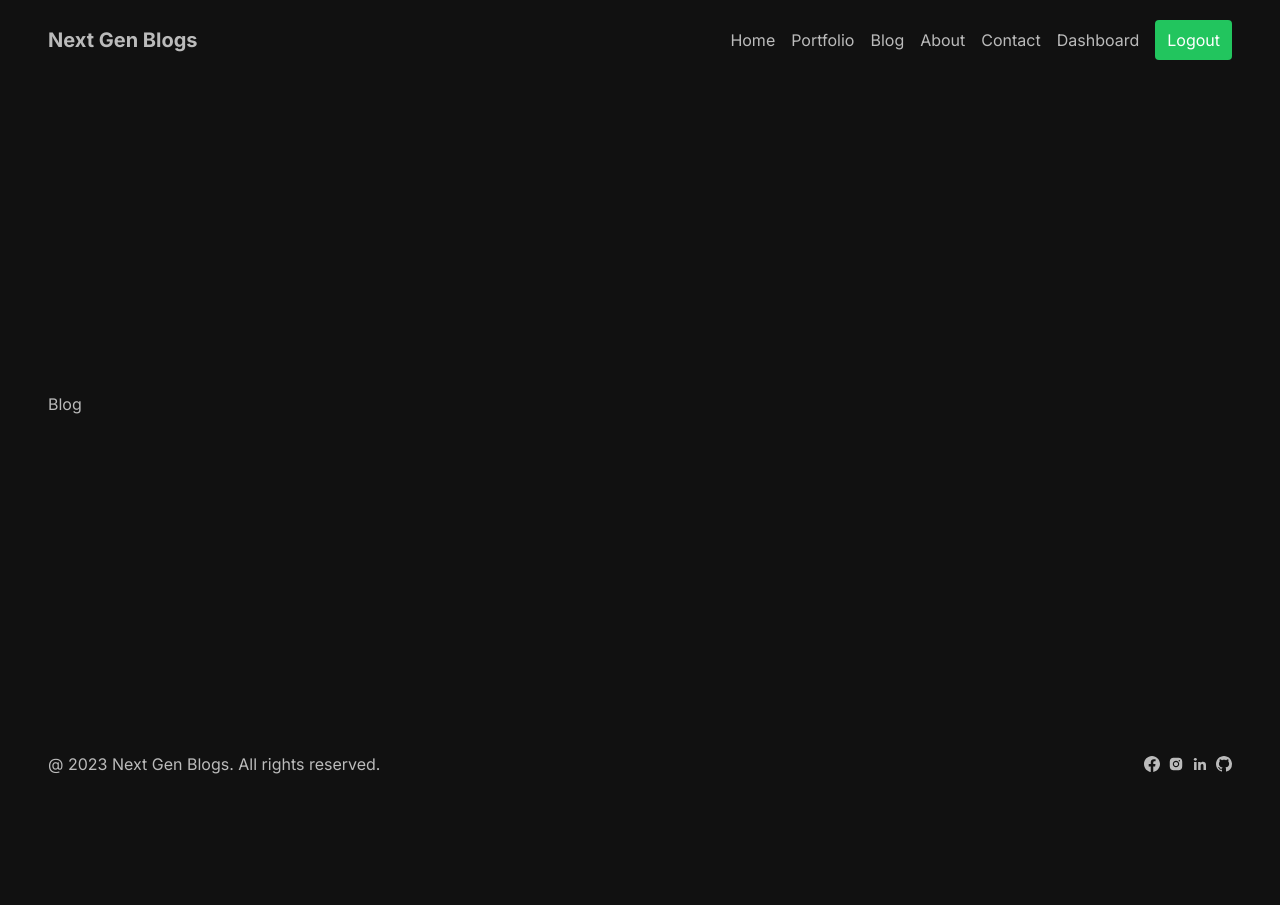
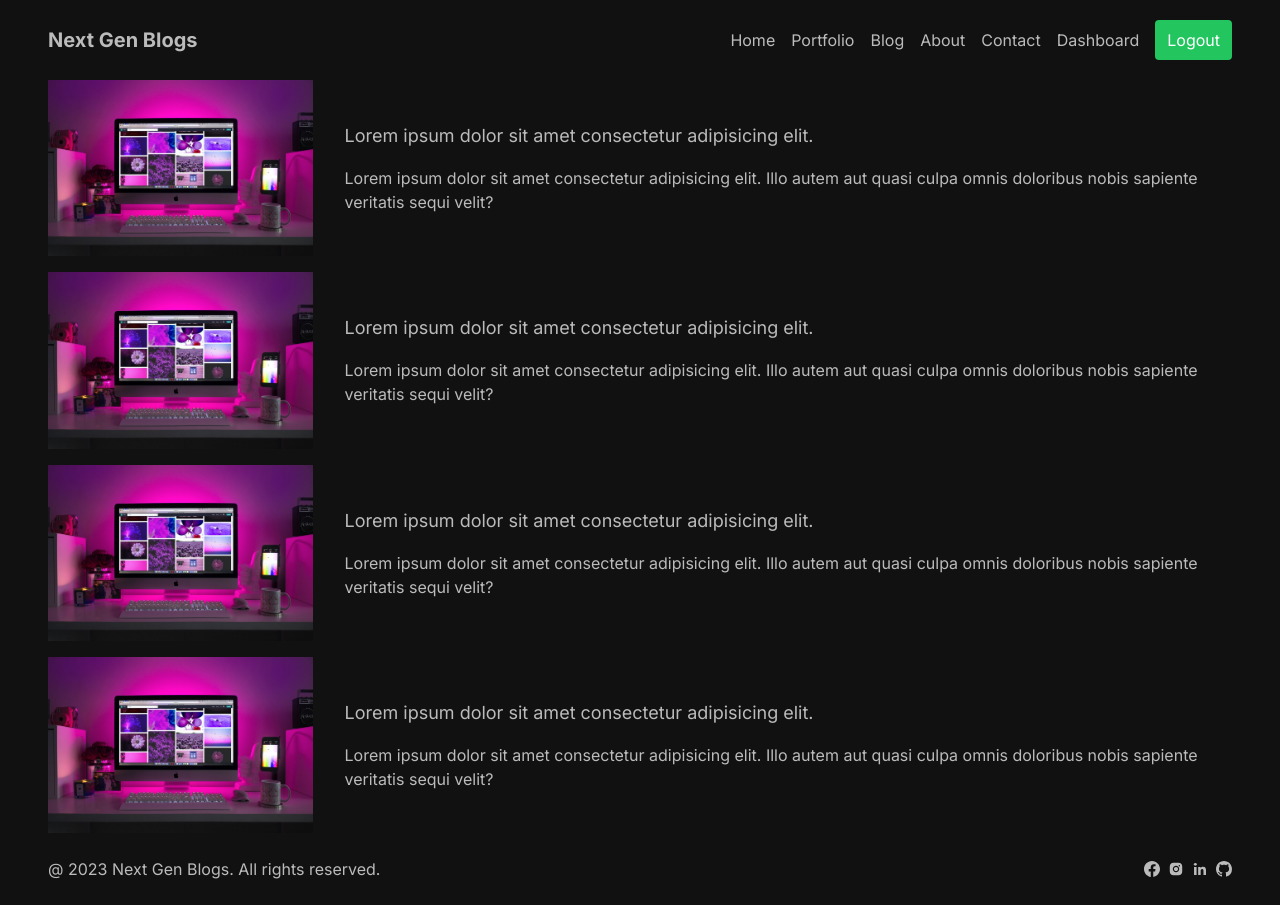
Before and after one commit to amankashyap004/next-gen-blogs, a Next.js app: page /blog in a window 1280 px wide. Before the commit the page ends 800 px from the top, so only its background shows below. Built offline with nearby package versions, Linux system fonts and the light colour scheme.

Commit message:
blog page

```diff
--- a/src/app/blog/page.tsx
+++ b/src/app/blog/page.tsx
@@ -1,7 +1,100 @@
 import React from "react";
+import Link from "next/link";
+import Image from "next/image";
 
 const Blog = () => {
-   return <div>Blog</div>;
+   return (
+      <div className="flex items-start justify-start flex-col gap-4">
+         <Link href={`/blog/testId`}>
+            <section className="flex items-center justify-center gap-8">
+               <div className="relative">
+                  <Image
+                     src="/image1.jpg"
+                     alt=""
+                     className="object-cover"
+                     width={300}
+                     height={150}
+                  />
+               </div>
+               <div className="flex justify-center flex-col gap-4">
+                  <h1 className="text-lg">
+                     Lorem ipsum dolor sit amet consectetur adipisicing elit.
+                  </h1>
+                  <p className="text-base">
+                     Lorem ipsum dolor sit amet consectetur adipisicing elit. Illo autem aut quasi
+                     culpa omnis doloribus nobis sapiente veritatis sequi velit?
+                  </p>
+               </div>
+            </section>
+         </Link>
+         <Link href={`/blog/testId`}>
+            <section className="flex items-center justify-center gap-8">
+               <div className="relative">
+                  <Image
+                     src="/image1.jpg"
+                     alt=""
+                     className="object-cover"
+                     width={300}
+                     height={150}
+                  />
+               </div>
+               <div className="flex justify-center flex-col gap-4">
+                  <h1 className="text-lg">
+                     Lorem ipsum dolor sit amet consectetur adipisicing elit.
+                  </h1>
+                  <p className="text-base">
+                     Lorem ipsum dolor sit amet consectetur adipisicing elit. Illo autem aut quasi
+                     culpa omnis doloribus nobis sapiente veritatis sequi velit?
+                  </p>
+               </div>
+            </section>
+         </Link>
+         <Link href={`/blog/testId`}>
+            <section className="flex items-center justify-center gap-8">
+               <div className="relative">
+                  <Image
+                     src="/image1.jpg"
+                     alt=""
+                     className="object-cover"
+                     width={300}
+                     height={150}
+                  />
+               </div>
+               <div className="flex justify-center flex-col gap-4">
+                  <h1 className="text-lg">
+                     Lorem ipsum dolor sit amet consectetur adipisicing elit.
+                  </h1>
+                  <p className="text-base">
+                     Lorem ipsum dolor sit amet consectetur adipisicing elit. Illo autem aut quasi
+                     culpa omnis doloribus nobis sapiente veritatis sequi velit?
+                  </p>
+               </div>
+            </section>
+         </Link>
+         <Link href={`/blog/testId`}>
+            <section className="flex items-center justify-center gap-8">
+               <div className="relative">
+                  <Image
+                     src="/image1.jpg"
+                     alt=""
+                     className="object-cover"
+                     width={300}
+                     height={150}
+                  />
+               </div>
+               <div className="flex justify-center flex-col gap-4">
+                  <h1 className="text-lg">
+                     Lorem ipsum dolor sit amet consectetur adipisicing elit.
+                  </h1>
+                  <p className="text-base">
+                     Lorem ipsum dolor sit amet consectetur adipisicing elit. Illo autem aut quasi
+                     culpa omnis doloribus nobis sapiente veritatis sequi velit?
+                  </p>
+               </div>
+            </section>
+         </Link>
+      </div>
+   );
 };
 
 export default Blog;
```
